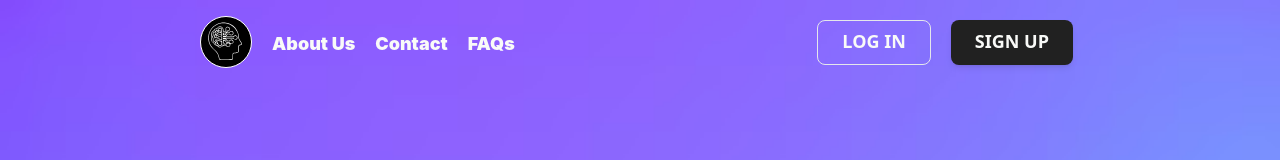
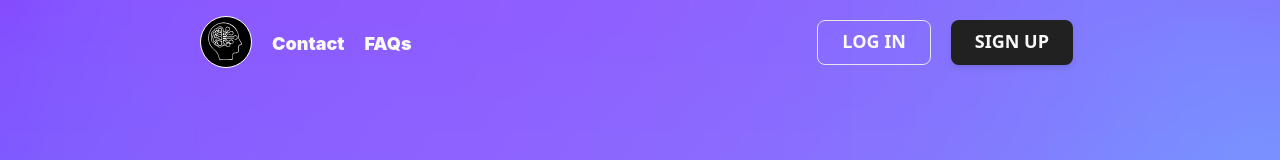
Before and after one commit to caowens/SentiJournalApp, a React (Create React App) app: page / in a window 1280 px wide. Shown: the top 160 px of the page. Built offline with nearby package versions, Linux system fonts and the light colour scheme; a web font is replaced by a local one.

Commit message:
Remove About Us links

```diff
--- a/src/components/FooterWithLogo.jsx
+++ b/src/components/FooterWithLogo.jsx
@@ -13,16 +13,6 @@ export function FooterWithLogo() {
           />
         </div>
         <ul className="flex flex-wrap items-center gap-y-2 gap-x-8">
-          <li>
-            <Typography
-              as="a"
-              href="#"
-              color="white"
-              className="font-normal transition-colors hover:text-blue-500 focus:text-blue-500"
-            >
-              About Us
-            </Typography>
-          </li>
           <li>
             <Typography
               as="a"
--- a/src/pages/Landing.jsx
+++ b/src/pages/Landing.jsx
@@ -22,9 +22,6 @@ export function Landing() {
             </div>
           </a>
           <ul className="header-links">
-            <li className="about-us">
-              <a href="/">About Us</a>
-            </li>
             <li className="contact">
               <a href="#contact-section">Contact</a>
             </li>
```
